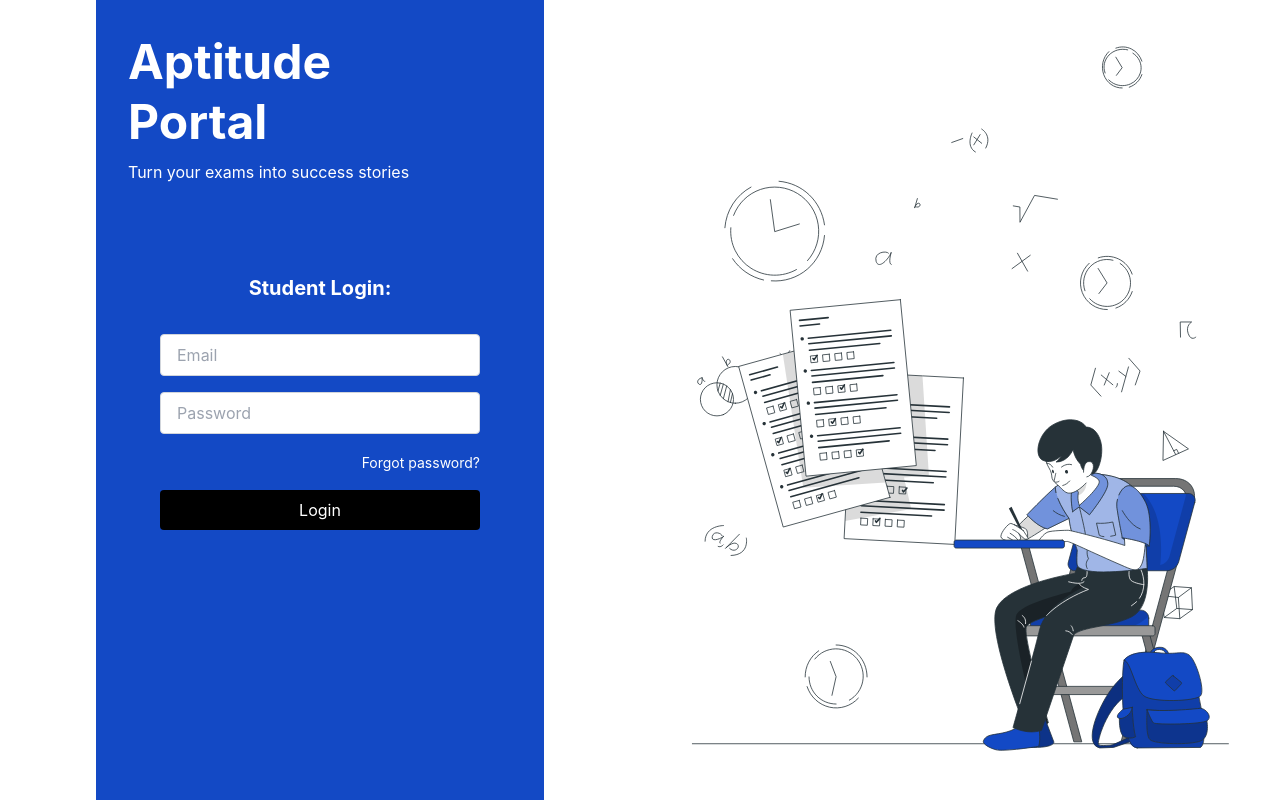
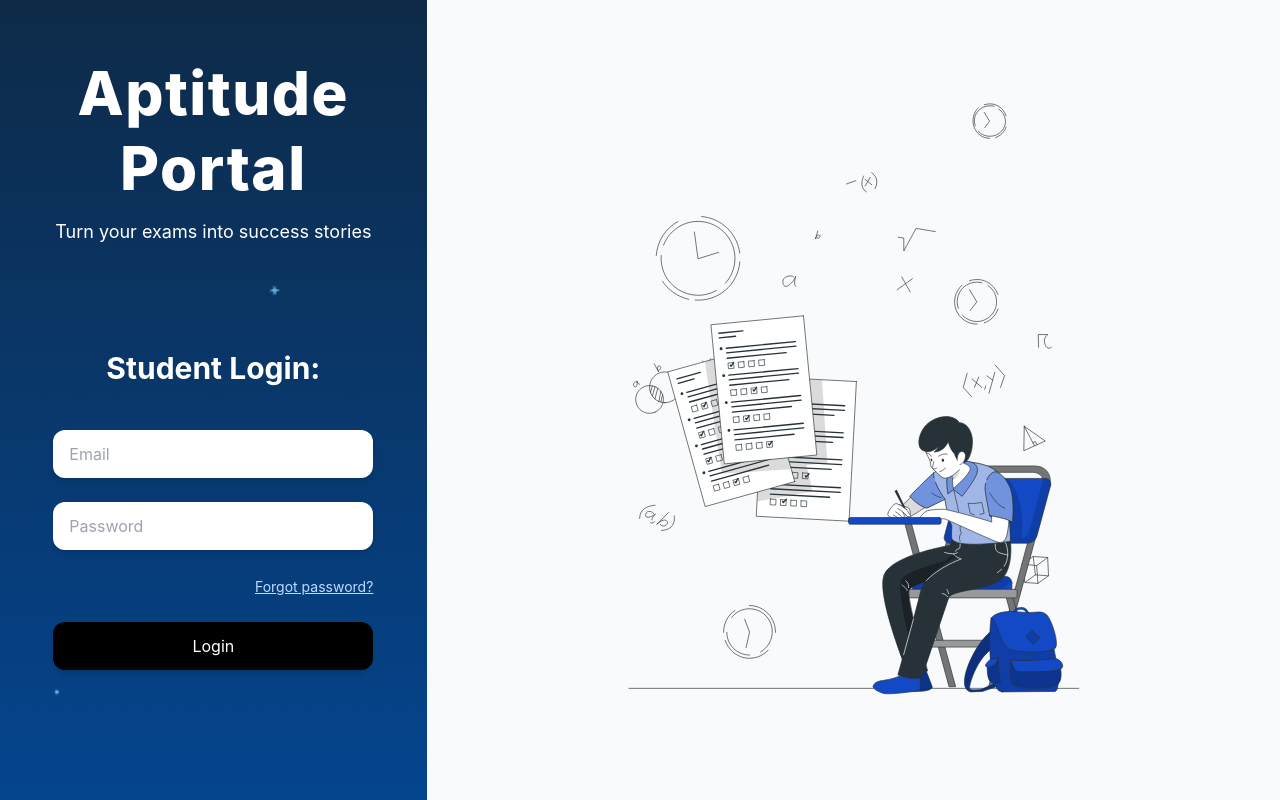
Before and after one commit to jaypatelll1/csi-aptitude-portal, a React (Create React App) app in the folder client/: page / in a window 1280 px wide. Built offline with nearby package versions, Linux system fonts and the light colour scheme.

Commit message:
stu_login done,, inputquestion structure is done UI is left

```diff
--- a/client/src/components/admin/Adm_Sidebar.js
+++ b/client/src/components/admin/Adm_Sidebar.js
@@ -9,7 +9,7 @@ const Msidebar = () => {
 
   return (
     <div className="fixed left-0 top-0 w-64 h-full bg-gray-50 shadow-md p-5 font-sans z-50">
-      <h2 className="text-blue-700 text-2xl font-bold mb-12">Aptitude</h2>
+      <h2 className="text-blue-700 text-4xl font-bold mb-12">Aptitude</h2>
       <ul className="list-none p-0 m-0">
         <li className="flex items-center p-2 text-black cursor-pointer transition-colors duration-300 hover:text-blue-500">
           <span className="mr-2 flex items-center justify-center w-6 h-6">
--- /dev/null
+++ b/client/src/pages/admin/Adm_InputQuestions.js
@@ -0,0 +1,159 @@
+import React, { useState } from 'react';
+
+const InputQuestions = () => {
+  const [question, setQuestion] = useState('');
+  const [answerType, setAnswerType] = useState('single');
+  const [answers, setAnswers] = useState(['', '', '', '']);
+  const [toggles, setToggles] = useState([false, false, false, false]);
+  const [hoverIndex, setHoverIndex] = useState(null); // Track hovered index
+
+  const handleAddAnswer = () => {
+    if (answers.length < 4) { // Limit answers to 4
+      setAnswers([...answers, '']);
+      setToggles([...toggles, false]);
+    }
+  };
+
+  const handleAnswerChange = (index, value) => {
+    const newAnswers = [...answers];
+    newAnswers[index] = value;
+    setAnswers(newAnswers);
+  };
+
+  const handleRemoveAnswer = (index) => {
+    const newAnswers = answers.filter((_, i) => i !== index);
+    const newToggles = toggles.filter((_, i) => i !== index);
+    setAnswers(newAnswers);
+    setToggles(newToggles);
+  };
+
+  const handleToggleChange = (index) => {
+    const newToggles = [...toggles];
+    if (answerType === 'single') {
+      newToggles.fill(false); // Disable all toggles if Single Choice
+      newToggles[index] = true;
+    } else {
+      newToggles[index] = !newToggles[index]; // Toggle for Multiple Choice
+    }
+    setToggles(newToggles);
+  };
+
+  const handleSubmit = () => {
+    if (question && answers.every(answer => answer.trim() !== '')) {
+      console.log({ question, answerType, answers, toggles });
+    } else {
+      alert("Please fill in all fields before submitting.");
+    }
+  };
+
+  return (
+    <div className="w-full max-w-4xl mx-auto p-8 bg-white rounded-lg shadow-lg font-sans">
+      <h1 className="text-2xl font-bold text-center text-gray-800 mb-6">Create Aptitude Test</h1>
+
+      <div className="bg-blue-50 p-6 rounded-lg shadow-md mb-6">
+        <div className="mb-4">
+          <label htmlFor="question" className="block text-gray-700 font-medium mb-2">Enter Question:</label>
+          <textarea
+            id="question"
+            value={question}
+            onChange={(e) => setQuestion(e.target.value)}
+            placeholder="Enter question description..."
+            className="w-full p-3 border border-gray-300 rounded-lg focus:outline-none focus:ring-2 focus:ring-blue-500"
+          />
+        </div>
+
+        <div className="mb-4">
+          <label htmlFor="answer-type" className="block text-gray-700 font-medium mb-2">Answer Type:</label>
+          <select
+            id="answer-type"
+            value={answerType}
+            onChange={(e) => setAnswerType(e.target.value)}
+            className="w-full p-3 border border-gray-300 rounded-lg focus:outline-none focus:ring-2 focus:ring-blue-500"
+          >
+            <option value="single">Single Choice</option>
+            <option value="multiple">Multiple Choice</option>
+          </select>
+        </div>
+
+        <div>
+          <label className="block text-gray-700 font-medium mb-2">Answers:</label>
+          {answers.map((answer, index) => (
+            <div
+              key={index}
+              className="group flex items-center gap-4 mb-4 p-3 border border-gray-300 rounded-lg bg-gray-50 hover:shadow-md"
+              onMouseEnter={() => setHoverIndex(index)} // Track hover
+              onMouseLeave={() => setHoverIndex(null)} // Reset hover
+            >
+              <input
+                type="text"
+                value={answer}
+                onChange={(e) => handleAnswerChange(index, e.target.value)}
+                placeholder={`Enter option ${index + 1}`}
+                className="flex-grow p-2 border border-gray-300 rounded-lg focus:outline-none focus:ring-2 focus:ring-blue-500"
+              />
+
+              <button
+                onClick={() => handleRemoveAnswer(index)}
+                className="text-red-500 hover:text-red-700"
+              >
+                <svg
+                  width="24"
+                  height="24"
+                  viewBox="0 0 24 24"
+                  fill="none"
+                  xmlns="http://www.w3.org/2000/svg"
+                >
+                  <path
+                    d="M7 21C6.45 21 5.97933 20.8043 5.588 20.413C5.19667 20.0217 5.00067 19.5507 5 19V6H4V4H9V3H15V4H20V6H19V19C19 19.55 18.8043 20.021 18.413 20.413C18.0217 20.805 17.5507 21.0007 17 21H7ZM17 6H7V19H17V6ZM9 17H11V8H9V17ZM13 17H15V8H13V17Z"
+                    fill="currentColor"
+                  />
+                </svg>
+              </button>
+
+              {/* Show the toggle button */}
+              <div className="relative inline-block w-10 align-middle select-none">
+                <input
+                  type="checkbox"
+                  checked={toggles[index]}
+                  onChange={() => handleToggleChange(index)}
+                  className={`absolute block w-6 h-6 bg-${toggles[index] ? 'green' : 'gray'}-500 border-4 rounded-full appearance-none cursor-pointer focus:outline-none focus:ring-2 focus:ring-green-500 checked:right-0`}
+                />
+                <span className="block overflow-hidden h-6 rounded-full bg-gray-300 cursor-pointer"></span>
+
+                {/* Show toggle if it's checked or if hovering over this option */}
+                {(toggles[index] || hoverIndex === index) && (
+                  <div className="absolute right-0">
+                    {/* Display the toggle */}
+                  </div>
+                )}
+              </div>
+            </div>
+          ))}
+
+          {answers.length < 4 && (
+            <button
+              onClick={handleAddAnswer}
+              className="text-blue-500 hover:underline mt-2"
+            >
+              + Add Answer
+            </button>
+          )}
+        </div>
+      </div>
+
+      <div className="flex gap-4 justify-between">
+        <button
+          onClick={handleSubmit}
+          className="bg-blue-500 text-white py-2 px-4 rounded-lg hover:bg-blue-600"
+        >
+          Save and Add Next
+        </button>
+        <button className="bg-gray-400 text-white py-2 px-4 rounded-lg hover:bg-gray-500">
+          Cancel
+        </button>
+      </div>
+    </div>
+  );
+};
+
+export default InputQuestions;
--- a/client/src/pages/student/Stu_Login.js
+++ b/client/src/pages/student/Stu_Login.js
@@ -1,6 +1,6 @@
 import React, { useState } from 'react';
 import doodle from '../../assets/sidebar/doodle.svg';
-import blueBox from '../../assets/sidebar/blueBox.svg';
+import gradient from '../../assets/sidebar/gradient.svg'; // New gradient SVG
 
 const StudentLogin = () => {
   const [email, setEmail] = useState('');
@@ -12,73 +12,79 @@ const StudentLogin = () => {
     if (!email || !password) {
       setError('Please fill in all fields');
     } else {
+      setError('');
       // Handle login logic here
-      setError('');
     }
   };
 
   return (
     <div className="flex h-screen flex-col md:flex-row">
       {/* Left Section */}
-      <div className="w-full md:w-1/2 bg-blue-500 relative flex justify-center items-center max-w-md mx-auto px-4 py-8">
-        {/* Background Image */}
+      <div className="w-full md:w-1/3 relative flex flex-col items-center p-6 bg-blue-500">
+        {/* SVG Background */}
+        <div className="absolute inset-0">
           <img
-          src={blueBox}
-          alt="Blue Box Background"
-          className="absolute inset-0 w-full h-full object-cover"
+            src={gradient}
+            alt="Gradient Background"
+            className="w-full h-full object-cover"
           />
-        {/* Header Text */}
-        <div className="absolute top-8 left-8 text-white text-left">
-          <h1 className="text-5xl font-bold leading-tight">
-            Aptitude
-            <br />
-            <span className="text-5xl font-bold leading-tight">Portal</span>
+        </div>
+
+        <div className="relative z-10 flex flex-col items-center w-full max-w-xs text-center text-white">
+          {/* Header Text - Moved to the top */}
+          <div className="w-full text-center mb-6 mt-8">
+            <h1 className="text-6xl font-extrabold leading-tight tracking-wide">
+              Aptitude <br />
+              <span>Portal</span>
             </h1>
-          <p className="mt-2">Turn your exams into success stories</p>
+            <p className="mt-3 text-lg">Turn your exams into success stories</p>
           </div>
+
+          {/* Add margin-top to bring down the content */}
+          <div className="mt-20 w-full">
             {/* Login Form */}
-        <div className="relative z-10 flex flex-col items-center text-white mt-1 w-full">
-          <h2 className="text-xl font-bold mb-8">Student Login: </h2>
-          {error && <div className="text-red-500 mb-4">{error}</div>}
-          <form onSubmit={handleSubmit} className="space-y-4 w-full max-w-xs">
-            <div>
+            <form onSubmit={handleSubmit} className="space-y-6 w-full">
+              <h2 className="text-3xl font-bold mb-5">Student Login: </h2>
+              {error && <div className="text-red-400 mb-2">{error}</div>}
               <input
                 type="email"
                 placeholder="Email"
                 value={email}
                 onChange={(e) => setEmail(e.target.value)}
-                className="w-full px-4 py-2 rounded border border-gray-300 text-black focus:outline-none"
+                className="w-full px-4 py-3 bg-white text-gray-800 rounded-xl shadow-md focus:ring-2 focus:ring-blue-400 focus:outline-none"
               />
-            </div>
-            <div>
               <input
                 type="password"
                 placeholder="Password"
                 value={password}
                 onChange={(e) => setPassword(e.target.value)}
-                className="w-full px-4 py-2 rounded border border-gray-300 text-black focus:outline-none"
+                className="w-full px-4 py-3 bg-white text-gray-800 rounded-xl shadow-md focus:ring-2 focus:ring-blue-400 focus:outline-none"
               />
-            </div>
               <div className="text-right">
-              <a href="#" className="text-sm text-white hover:underline">
+                <a
+                  href="#"
+                  className="text-sm text-blue-200 hover:text-white transition underline cursor-pointer"
+                >
                   Forgot password?
                 </a>
               </div>
               <button
                 type="submit"
-              className="w-full py-2 bg-black text-white rounded hover:bg-gray-800"
+                className="w-full py-3 bg-black text-white rounded-xl shadow-md hover:bg-gray-800 transition transform hover:scale-105"
               >
                 Login
               </button>
             </form>
           </div>
         </div>
+      </div>
+
       {/* Right Section */}
-      <div className="w-full md:w-1/2 bg-white flex justify-center items-center relative">
+      <div className="w-full md:w-2/3 bg-gray-50 flex justify-center items-center relative p-6">
         <img
           src={doodle}
-          alt="Illustration of a student doodle"
-          className="absolute inset-0 w-full h-full object-contain"
+          alt="Student Illustration"
+          className="w-2/3 h-auto object-contain"
         />
       </div>
     </div>
```
Also changed, not shown: client/src/assets/sidebar/gradient.svg (added). Lines whose indentation alone changed are shown as unchanged.
